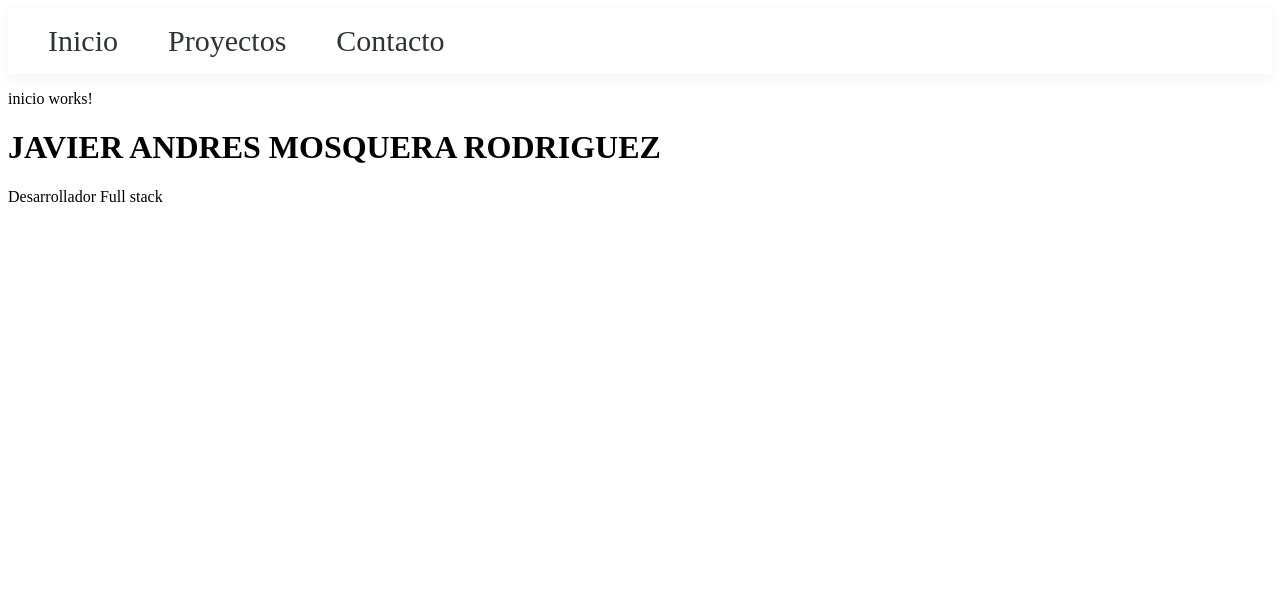
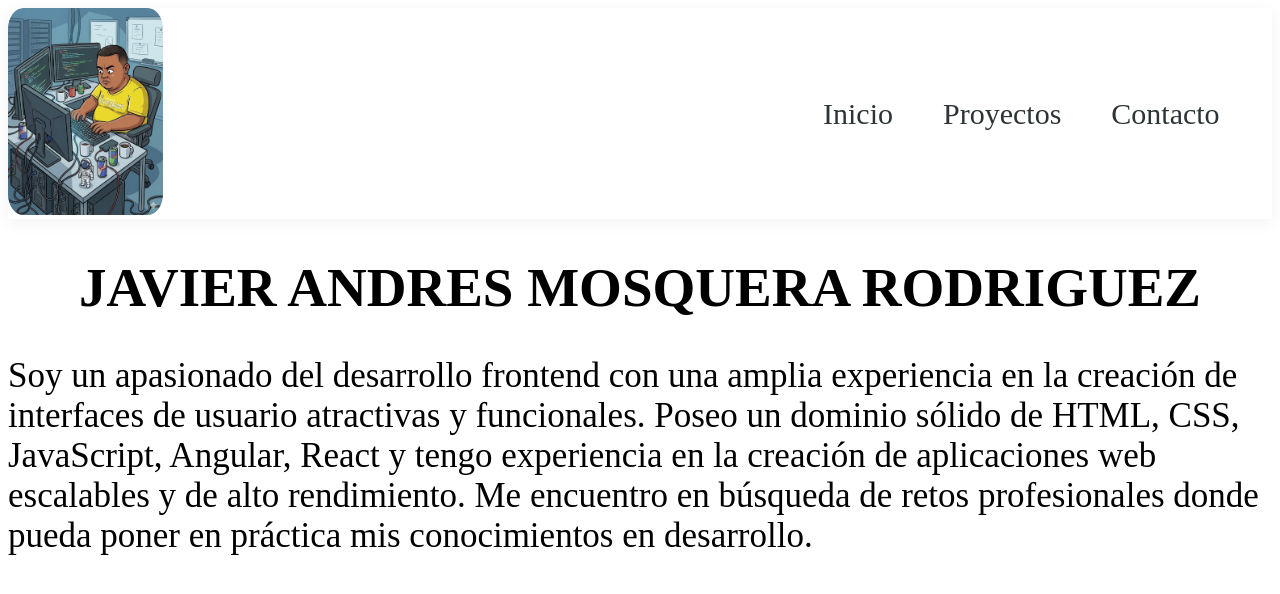
Before and after one commit to AndresMosquera9005/Javier-Mosquera-CV, an Angular app in the folder cvjamr/: page / in a window 1280 px wide. Shown: the top 594 px of the page. Built offline with nearby package versions, Linux system fonts and the light colour scheme.

Commit message:
solo se cocar las rutas

```diff
--- a/cvjamr/src/app/components/header/header.html
+++ b/cvjamr/src/app/components/header/header.html
@@ -1,10 +1,10 @@
 <header>
-    <!-- <a href=""><img id="logo" src="/yo.jpg" alt=""></a> -->
+    <a href=""><img id="logo" src="/yo.jpg" alt=""></a>
     <nav>
         <ul class="nav-links">
-            <li><a >Inicio</a></li>
-            <li><a routerLink="/proyecto">Proyectos</a></li>
-            <li><a href="">Contacto</a></li>
+            <li><a routerLink="/">Inicio</a></li>
+            <li><a routerLink="/Proyecto">Proyectos</a></li>
+            <li><a routerLink="/contacto">Contacto</a></li>
         </ul>
     </nav>
 </header>
--- a/cvjamr/src/app/components/inicio/inicio.css
+++ b/cvjamr/src/app/components/inicio/inicio.css
@@ -0,0 +1,7 @@
+#titulo{
+    text-align: center;
+    font-size: 55px;
+}
+#parrafo{
+    font-size: 35px;
+}
--- a/cvjamr/src/app/components/inicio/inicio.html
+++ b/cvjamr/src/app/components/inicio/inicio.html
@@ -1,3 +1,5 @@
-<p>inicio works!</p>
-<h1>JAVIER ANDRES MOSQUERA RODRIGUEZ</h1>
-<p>Desarrollador Full stack</p>
+
+<h1 id="titulo">JAVIER ANDRES MOSQUERA RODRIGUEZ</h1>
+<p id="parrafo">Soy un apasionado del desarrollo frontend con una amplia experiencia en la creación de interfaces de usuario atractivas y funcionales. Poseo un dominio sólido de HTML, CSS, JavaScript, Angular, React
+y tengo experiencia en la creación de aplicaciones web escalables y de alto rendimiento. Me encuentro en búsqueda de retos profesionales donde pueda poner en práctica mis conocimientos en
+desarrollo.</p>
```
Also changed, not shown: cvjamr/src/app/app.routes.ts (+7 -7 lines).
